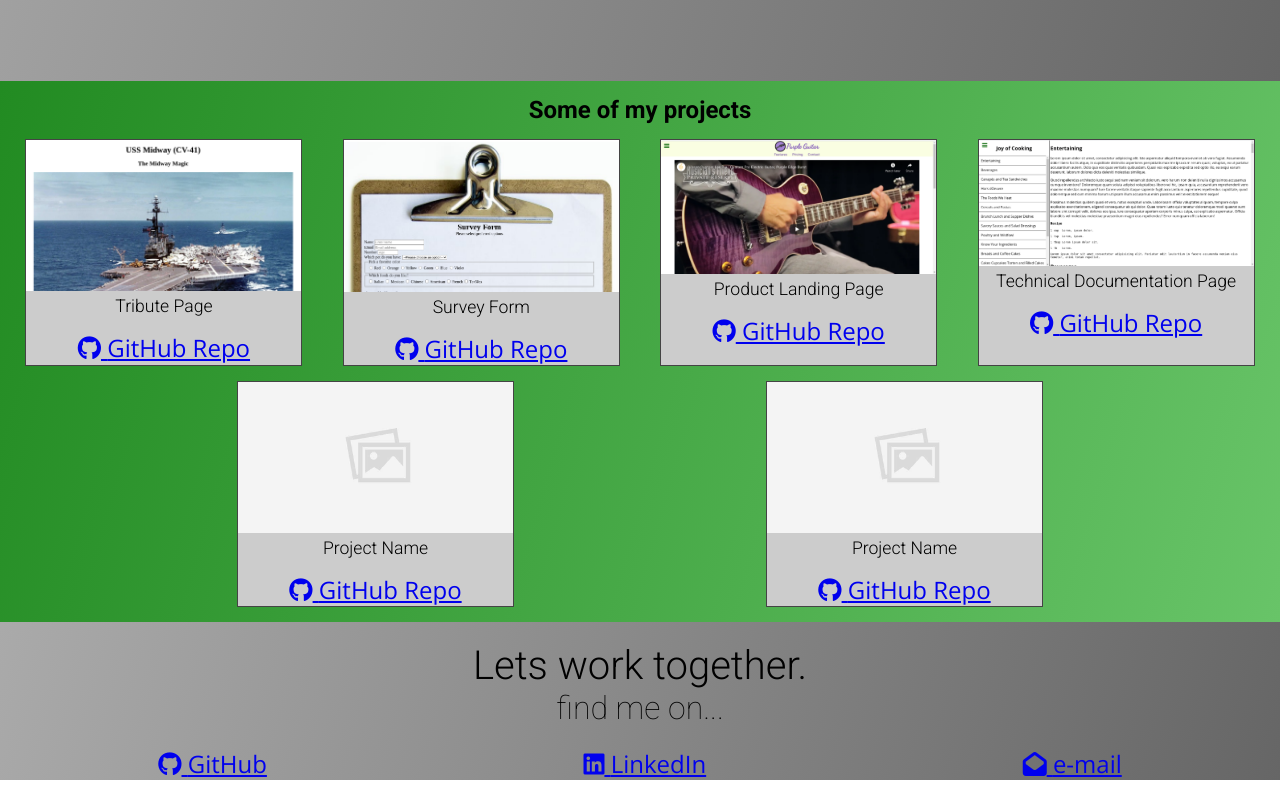
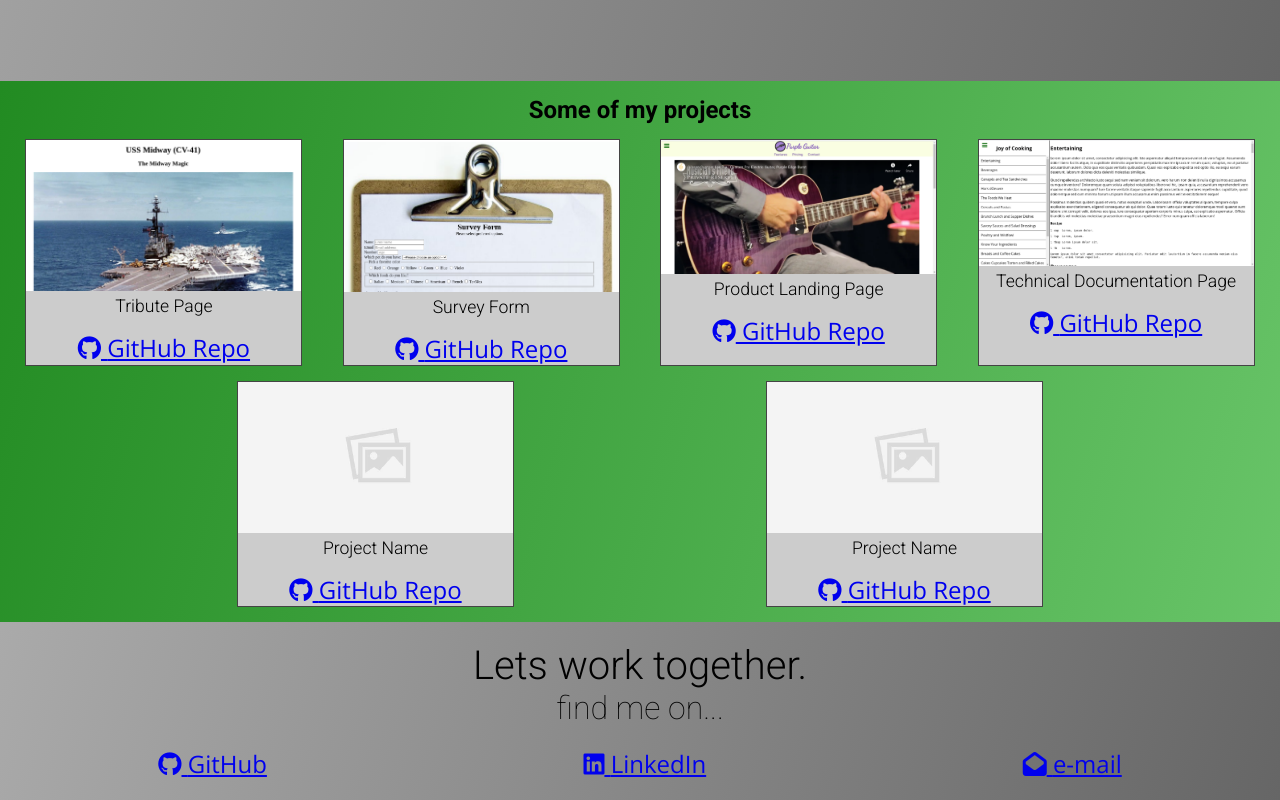
Before and after one commit to michael-joseph-miller/MichaelJosephMiller.github.io, a plain HTML site: page index.html in a window 1280 px wide. Shown: the part 719-1519 px from the top of the page. Drawn offline with nearby package versions, Linux system fonts and the light colour scheme.

Commit message:
Added bottom padding

```diff
--- a/style.css
+++ b/style.css
@@ -104,7 +104,7 @@ a {
 }
 
 #contact-section {
-    padding-top: 20px;
+    padding: 20px 0;
     background-color: #fff;
     background-image: linear-gradient(106deg, #aaa 0%, #666 100%);
 }
```
